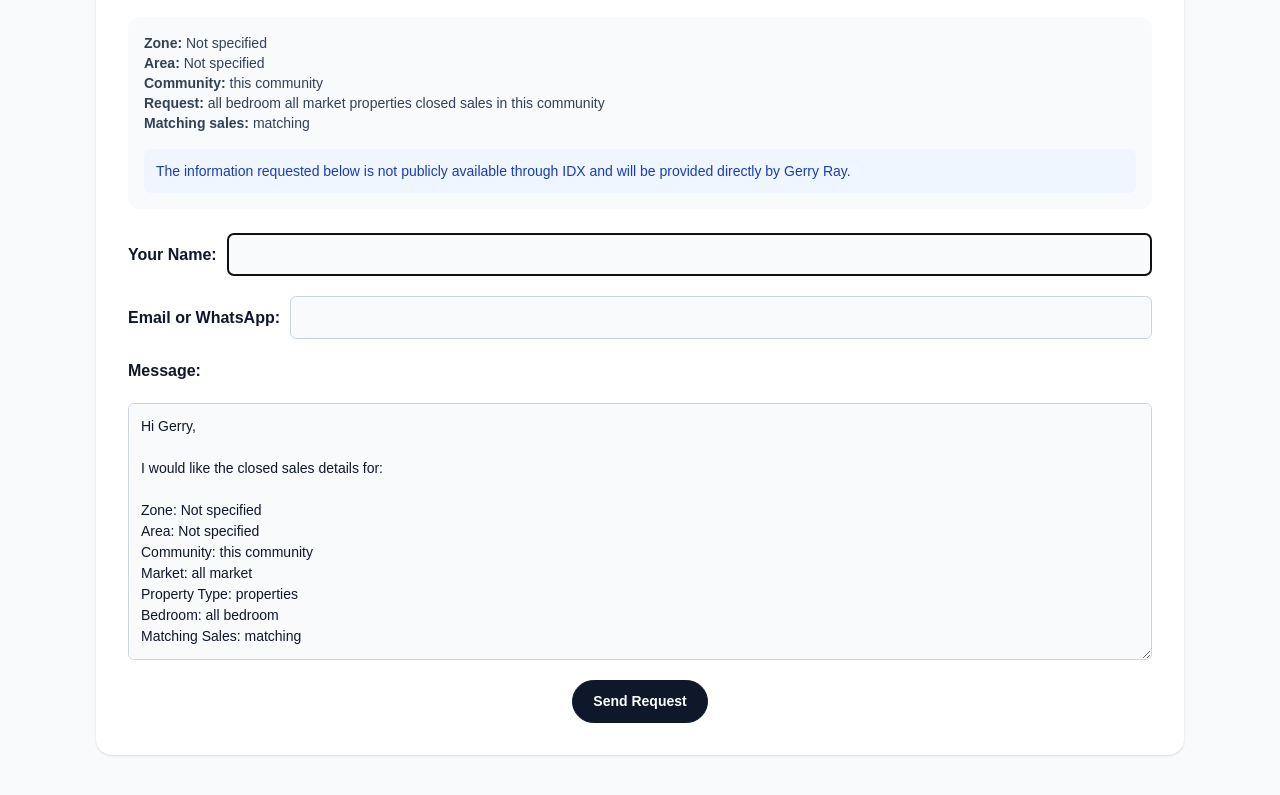
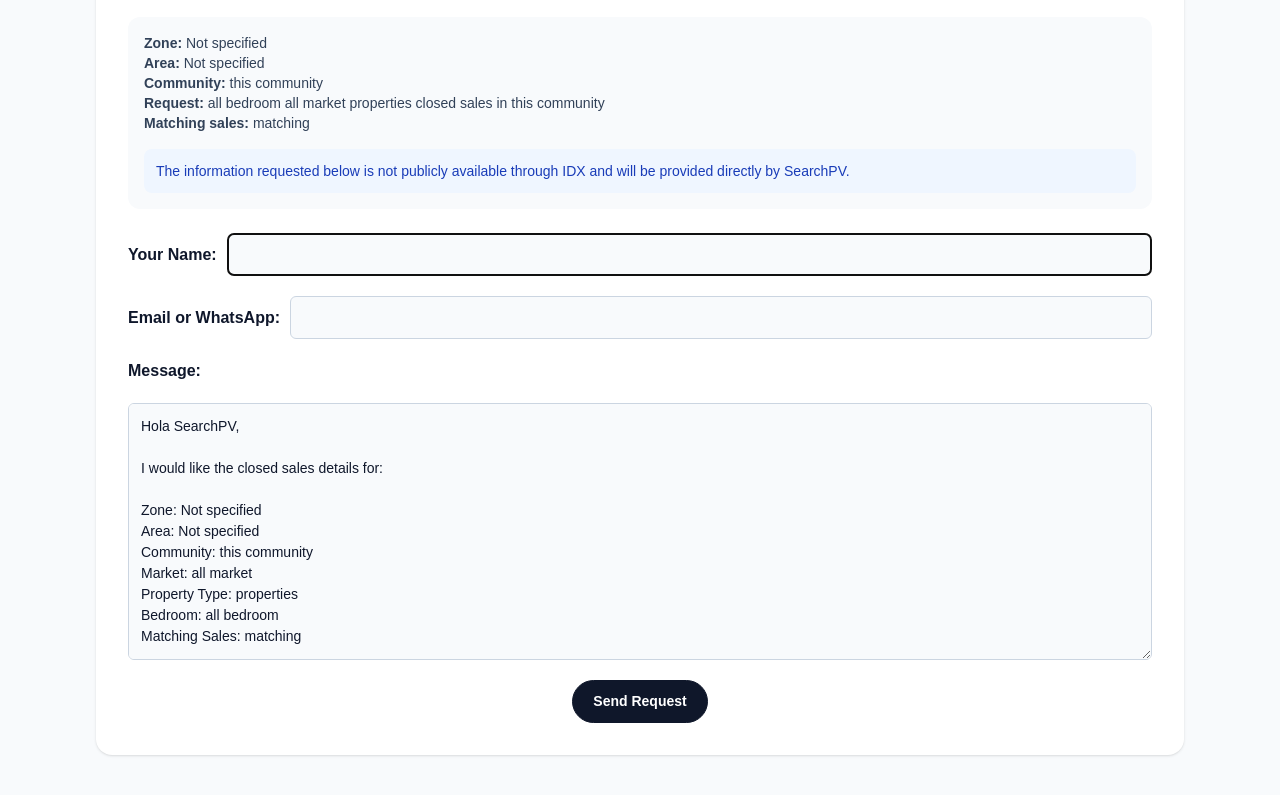
Before and after one commit to grdino/searchpv, a Next.js app: page /contact in a window 1280 px wide. Shown: the part 401-1196 px from the top of the page. Built offline with nearby package versions, Linux system fonts and the light colour scheme.

Commit message:
Remove my name from form

```diff
--- a/src/app/contact/page.tsx
+++ b/src/app/contact/page.tsx
@@ -29,7 +29,7 @@ export default async function ContactPage({
 
   const requestSummary = `${bedroom} ${market} ${propertyType} closed sales in ${community}`;
 
-  const message = `Hi Gerry,
+  const message = `Hola SearchPV,
 
 I would like the closed sales details for:
 
@@ -96,7 +96,7 @@ Thank you.`;
 
             <div className="mt-4 rounded-lg bg-blue-50 p-3 text-sm text-blue-800">
               The information requested below is not publicly available through
-              IDX and will be provided directly by Gerry Ray.
+              IDX and will be provided directly by SearchPV.
             </div>
           </div>
             <ContactForm
```
